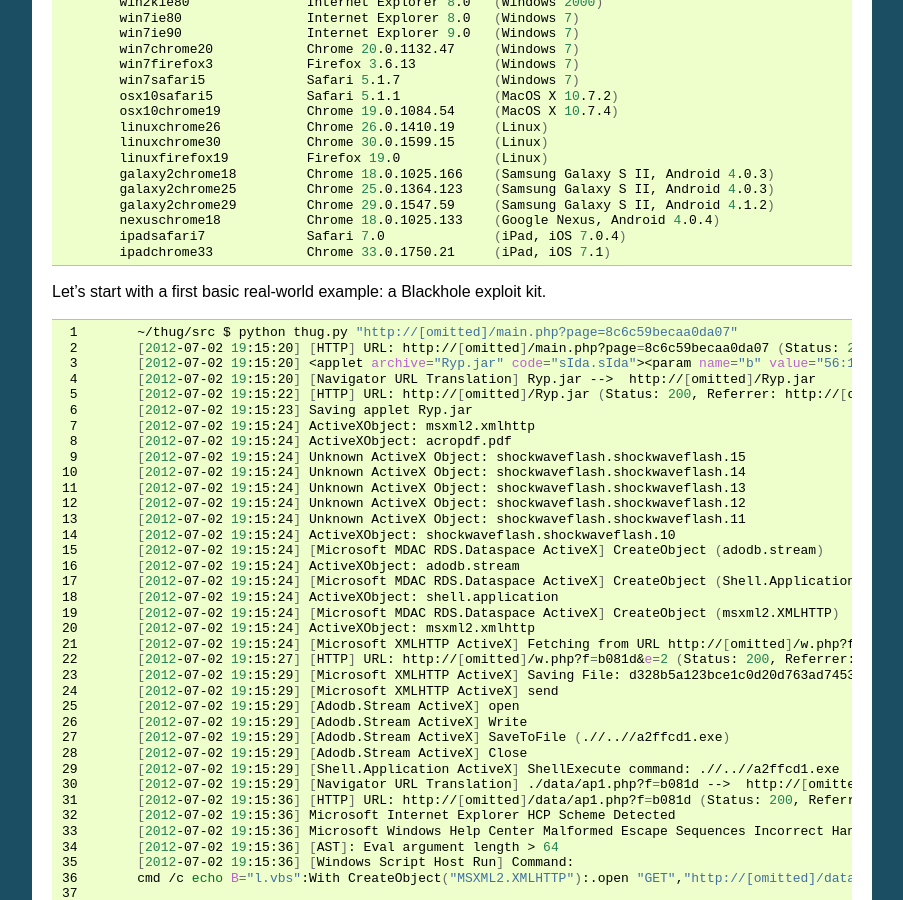
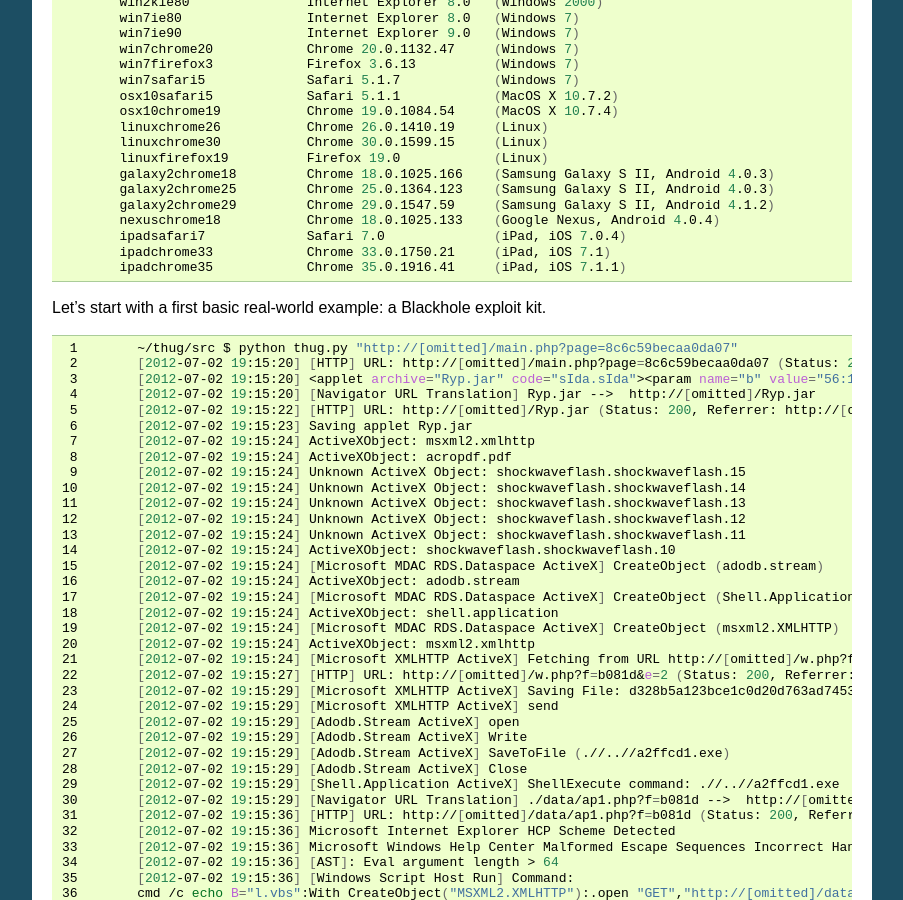
Before and after one commit to buffer/thug, a Sphinx documentation site: the page built from doc/source/usage.rst, in a window 1280 px wide and 900 px high, scrolled down 1070 px. Shown: the whole window, without its empty margins (198-1101 px from the left). Built offline with Sphinx 7.4.7, drawn with Linux system fonts in a browser that asks for light colours.

Commit message:
Updated documentation

```diff
--- a/doc/source/usage.rst
+++ b/doc/source/usage.rst
@@ -87,6 +87,7 @@
             nexuschrome18           Chrome 18.0.1025.133    (Google Nexus, Android 4.0.4)
             ipadsafari7             Safari 7.0              (iPad, iOS 7.0.4)
             ipadchrome33            Chrome 33.0.1750.21     (iPad, iOS 7.1)
+            ipadchrome35            Chrome 35.0.1916.41     (iPad, iOS 7.1.1)
 
 Let's start with a first basic real-world example: a Blackhole exploit kit.
 
```
Also changed, not shown: README.md (+1 -0 lines).
